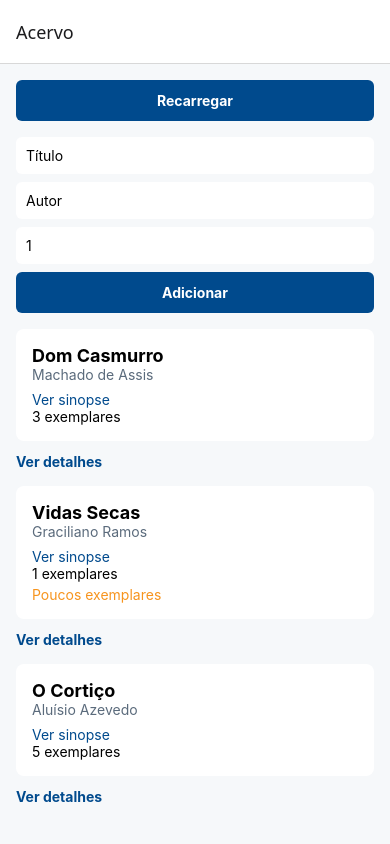
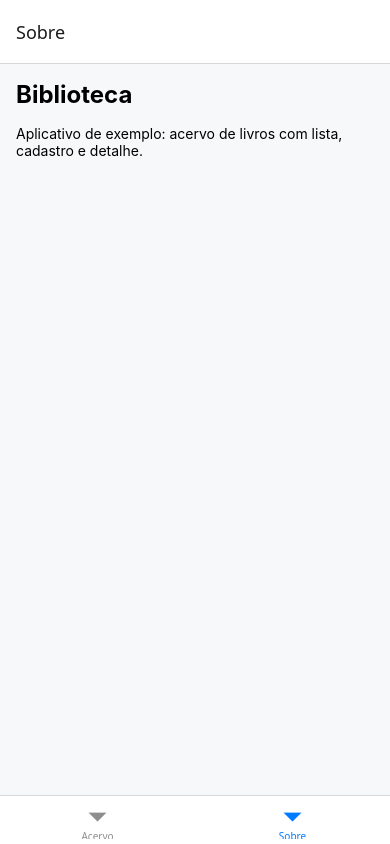
Before and after one commit to thalsime/uc8-mobile-biblioteca, a React Native app: screen /AbaSobre in a window 390 px wide. Built offline with nearby package versions, Linux system fonts and the light colour scheme.

Commit message:
feat: abas com a pilha do acervo
- navegador de abas com bottom-tabs 7

- pilha em src/navegacao/PilhaAcervo.tsx como tela de uma aba

- RotasDasAbas com NavigatorScreenParams

- TelaSobre na segunda aba

```diff
--- a/App.tsx
+++ b/App.tsx
@@ -1,18 +1,18 @@
 import { NavigationContainer } from '@react-navigation/native';
-import { createNativeStackNavigator } from '@react-navigation/native-stack';
-import type { RotasDaPilha } from './src/navegacao/tipos';
-import { TelaAcervo } from './src/telas/TelaAcervo';
-import { TelaDetalheLivro } from './src/telas/TelaDetalheLivro';
+import { createBottomTabNavigator } from '@react-navigation/bottom-tabs';
+import { PilhaAcervo } from './src/navegacao/PilhaAcervo';
+import type { RotasDasAbas } from './src/navegacao/tipos';
+import { TelaSobre } from './src/telas/TelaSobre';
 
-const Pilha = createNativeStackNavigator<RotasDaPilha>();
+const Abas = createBottomTabNavigator<RotasDasAbas>();
 
 export default function App() {
   return (
     <NavigationContainer>
-      <Pilha.Navigator>
-        <Pilha.Screen name="Acervo" component={TelaAcervo} />
-        <Pilha.Screen name="DetalheLivro" component={TelaDetalheLivro} options={{ title: 'Detalhe do livro' }} />
-      </Pilha.Navigator>
+      <Abas.Navigator>
+        <Abas.Screen name="AbaAcervo" component={PilhaAcervo} options={{ title: 'Acervo', headerShown: false }} />
+        <Abas.Screen name="AbaSobre" component={TelaSobre} options={{ title: 'Sobre' }} />
+      </Abas.Navigator>
     </NavigationContainer>
   );
 }
--- a/package.json
+++ b/package.json
@@ -3,6 +3,7 @@
   "version": "1.0.0",
   "main": "index.ts",
   "dependencies": {
+    "@react-navigation/bottom-tabs": "7",
     "@react-navigation/native": "7",
     "@react-navigation/native-stack": "7",
     "expo": "~57.0.22",
--- /dev/null
+++ b/src/navegacao/PilhaAcervo.tsx
@@ -0,0 +1,15 @@
+import { createNativeStackNavigator } from '@react-navigation/native-stack';
+import { TelaAcervo } from '../telas/TelaAcervo';
+import { TelaDetalheLivro } from '../telas/TelaDetalheLivro';
+import type { RotasDaPilha } from './tipos';
+
+const Pilha = createNativeStackNavigator<RotasDaPilha>();
+
+export function PilhaAcervo() {
+  return (
+    <Pilha.Navigator>
+      <Pilha.Screen name="Acervo" component={TelaAcervo} />
+      <Pilha.Screen name="DetalheLivro" component={TelaDetalheLivro} options={{ title: 'Detalhe do livro' }} />
+    </Pilha.Navigator>
+  );
+}
--- /dev/null
+++ b/src/telas/TelaSobre.tsx
@@ -0,0 +1,15 @@
+import { StyleSheet, Text, View } from 'react-native';
+
+export function TelaSobre() {
+  return (
+    <View style={estilos.tela}>
+      <Text style={estilos.titulo}>Biblioteca</Text>
+      <Text>Aplicativo de exemplo: acervo de livros com lista, cadastro e detalhe.</Text>
+    </View>
+  );
+}
+
+const estilos = StyleSheet.create({
+  tela: { flex: 1, backgroundColor: '#F6F8FA', padding: 16 },
+  titulo: { fontSize: 24, fontWeight: 'bold', marginBottom: 16 },
+});
```
Also changed, not shown: src/navegacao/tipos.ts (+7 -0 lines), 2 other files (tests, documents, lock files or other folders).
